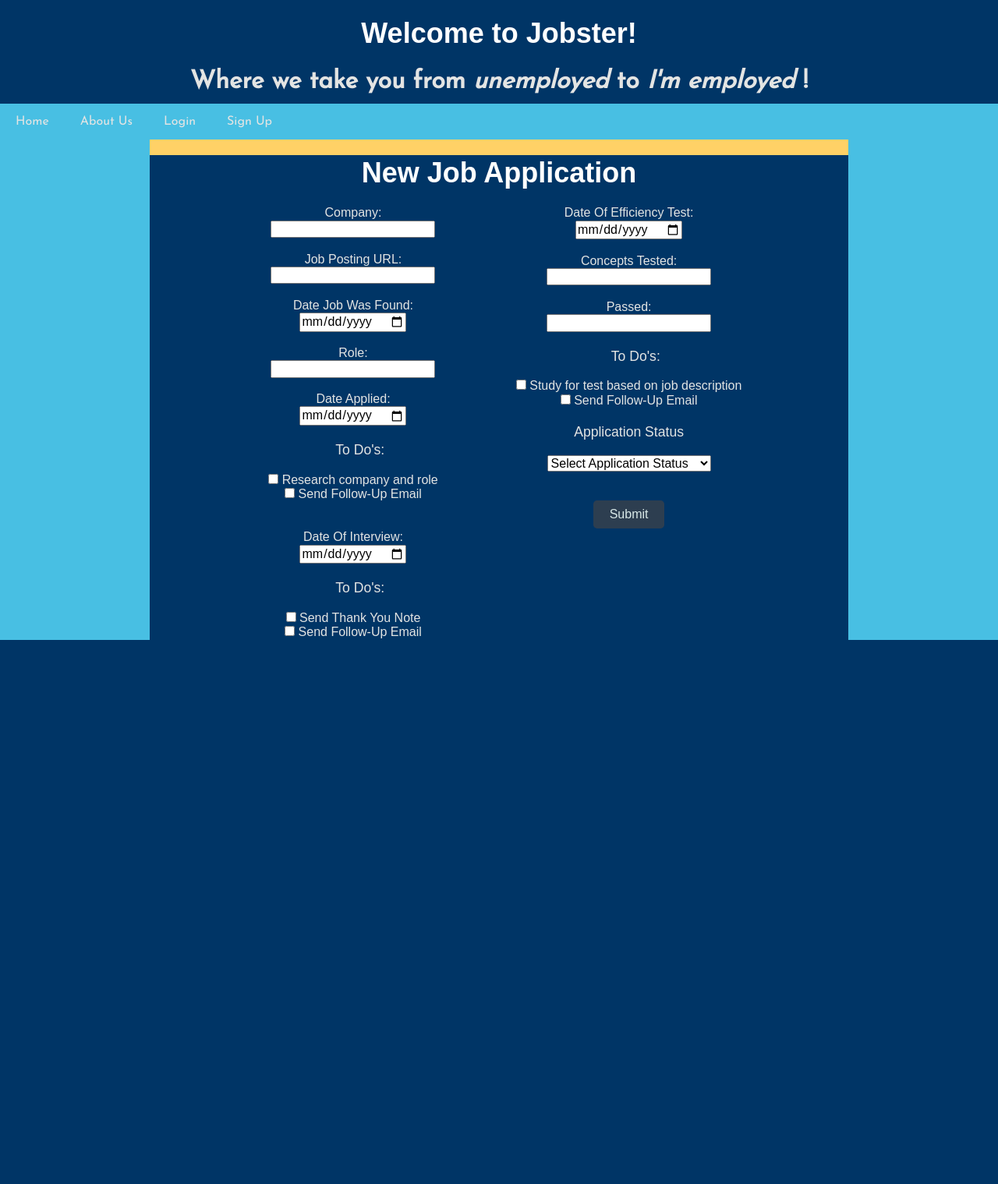
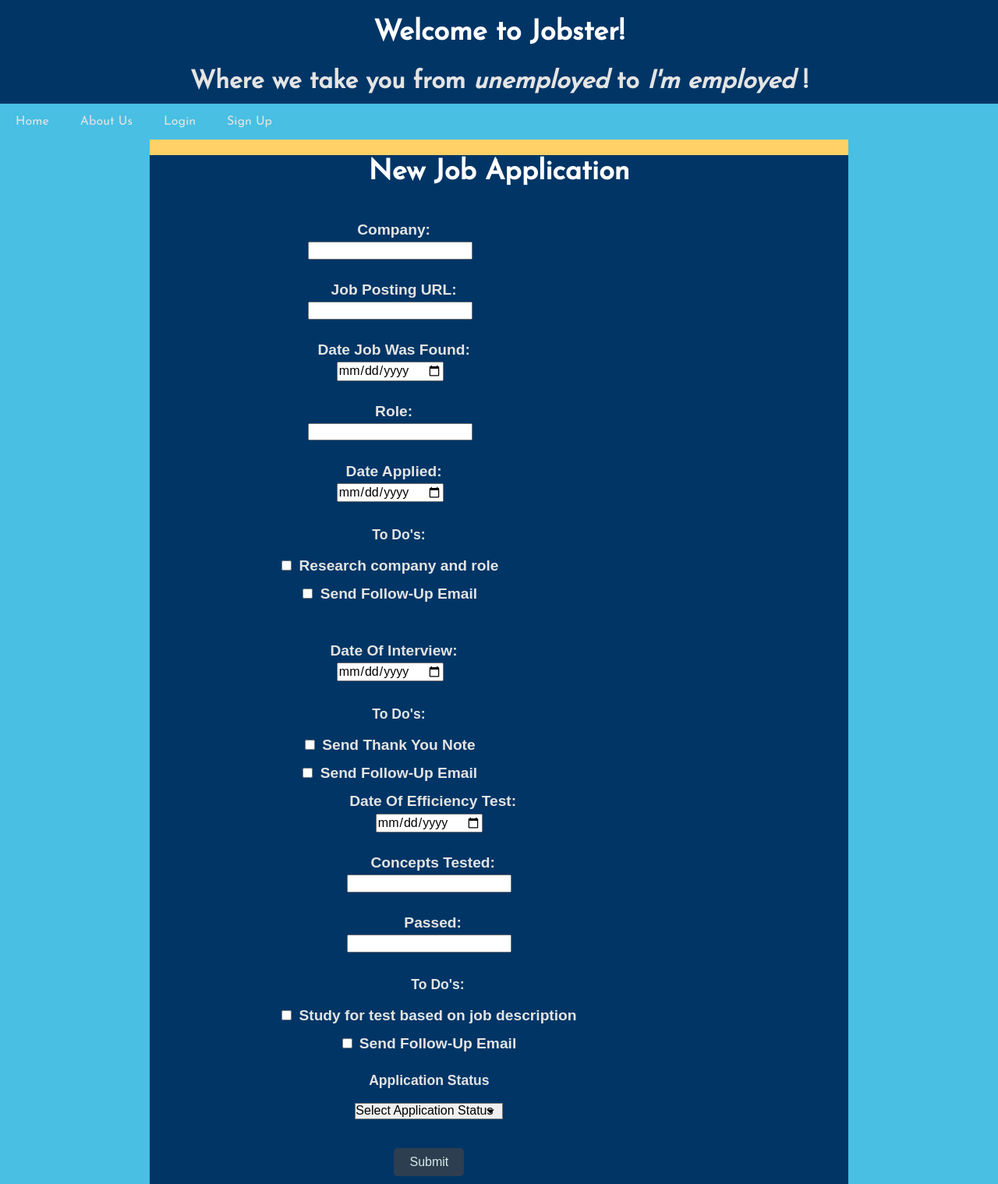
Before and after one commit to hkidd/Jobster, a Node server app: page /newApp in a window 1280 px wide. Shown: the whole page at 78% size. Before the commit the page ends 821 px from the top, so only its background shows below. Run offline with Node 20, Linux system fonts and the light colour scheme; some libraries are stand-ins or nearby versions; some web fonts are replaced.

Commit message:
fixed newApp form

```diff
--- a/public/css/style.css
+++ b/public/css/style.css
@@ -9,7 +9,6 @@
 --error: rgb(228, 46, 1);
 --border-radius: 0.3rem;
 }
-
 
 html {
 scroll-behavior: smooth;
@@ -31,10 +30,7 @@
 background-color: var(--quatrinary);
 }
 
-
-
-
-  {
+h1  {
 font-family: 'Josefin Sans', sans-serif;
 }
 
--- a/views/newApp.handlebars
+++ b/views/newApp.handlebars
@@ -1,5 +1,6 @@
 <header>
     <h1>New Job Application</h1>
+<form class="newAppForm">
     <div class="container newAppForm">
   <div class="row align-items-start">
     <div class="col">
@@ -136,7 +137,7 @@
   <br>
   <p>Application Status</p>
 
-<div class="select is-rounded">
+          <div class="select is-rounded">
                         <select class=".is-arrowless" id="statusSel">
                           <option>Select Application Status</option>
                           <option value="Prep for Phone Interview">Prep for Phone Interview</option>
```
